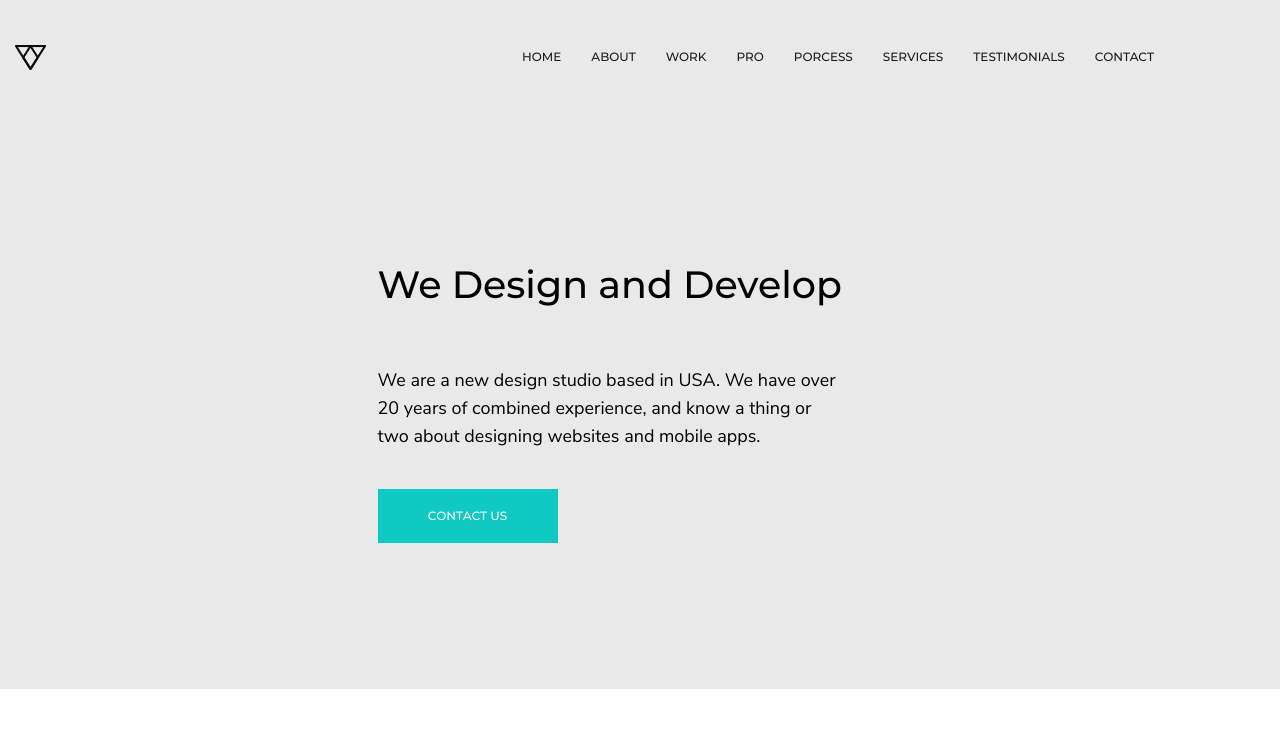
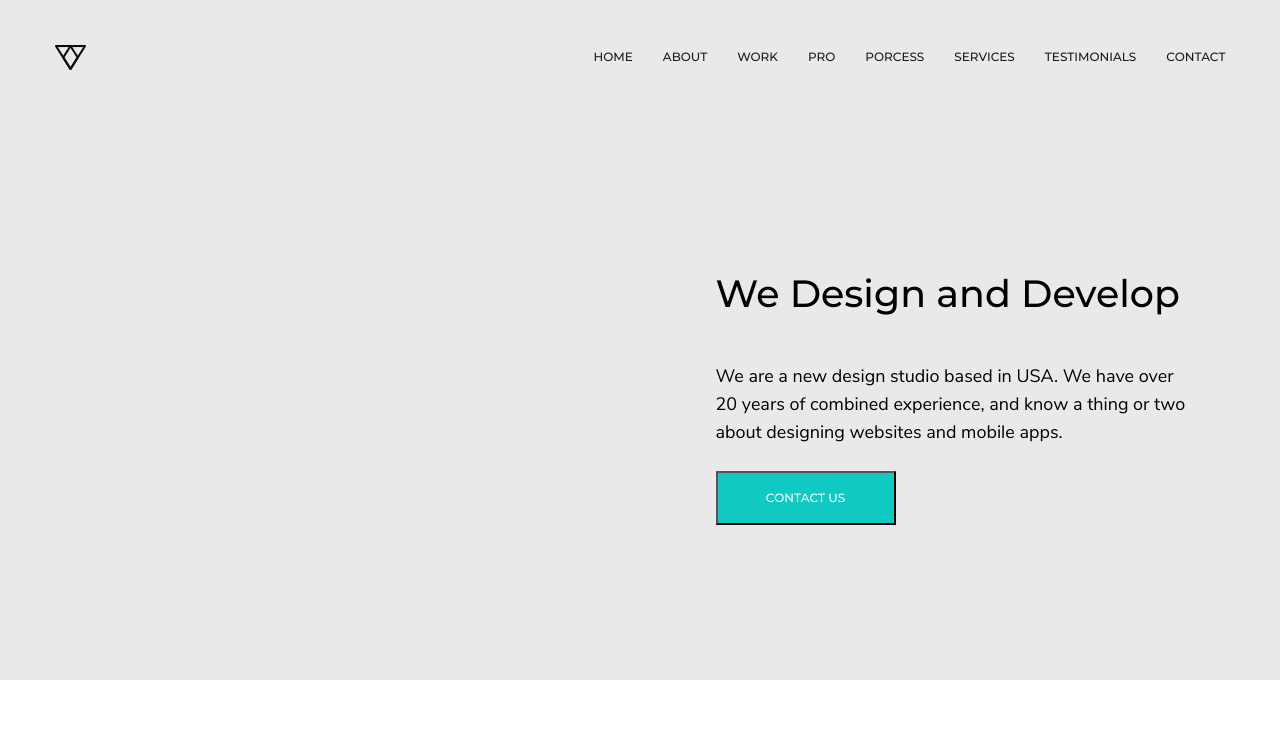
Before and after one commit to andrey-goloskov/piroll, a website: page index.html in a window 1280 px wide. Shown: the top 752 px of the page. Drawn offline with nearby package versions, Linux system fonts and the light colour scheme; files whose address does not match are found by name.

Commit message:
finished menu & banner & aboutus + some code review

```diff
--- a/index.html
+++ b/index.html
@@ -23,20 +23,18 @@
 					<a href="#">contact</a>
 				</nav>
 			</div>
-		</header>
 
-		<section class="banner-container grid">
-			<div class="banner grid">
+			<div class="banner-container grid">
 				<h1>We Design and Develop</h1>
 				<p>We are a new design studio based in USA. We have over
 				20 years of combined experience, and know a thing or two
 				about designing websites and mobile apps.</p>
 				<button type="button">contact us</button>
 			</div>
-		</section>
+		</header>
 
 		<section class="aboutus grid">
-			<div class="container-aboutus grid">
+			<div class="aboutus-container grid">
 				<h2>About Us</h2>
 				<p>Divide have don't man wherein air fourth. Own itself make have night won't make. <br>
 				A you under Seed appear which good give. Own give air without fowl moveth dry first
@@ -45,5 +43,15 @@
 			</div>
 		</section>
 
+		<section class="profskills grid">
+			<div class="left">
+
+			</div>
+
+			<div class="right">
+
+			</div>
+		</section>
+
 	</body>
 </html>
--- a/src/less/styles.less
+++ b/src/less/styles.less
@@ -5,18 +5,16 @@
   display: grid;
 }
 
-body {}
-
 header {
   background-color: @white1;
-  justify-content: center;
   .icon-menu {
     grid-template-columns: auto auto;
     justify-content: space-between;
     padding-top: 30px;
-    max-width: 1169px;
+    max-width: 1201px;
+    margin: auto;
     .header-icon {
-      padding: 15px;
+    padding: 15px;
     }
     nav {
       list-style-type: none;
@@ -33,57 +31,49 @@ header {
       }
     }
   }
-}
-
-.banner-container {
-  background-color: @white1;
-  height: 600px;
-  align-items: center;
-  .banner {
-    justify-self: start;
-
+  .banner-container {
+    height: 591px;
     grid-template-columns: auto minmax(150px, 525px);
-    max-width: 1169px;
+    max-width: 1201px;
     margin: 0 auto;
+    align-content: center;
+    padding: 0 15px;
     h1 {
       grid-column-start: 2;
       font-family: montserrat-medium-piroll, sans-serif;
       font-size: 38px;
       line-height: 48px;
-      font-weight: 500;
+      font-weight: 500; //Надо ли указывать? прописал же в миксинах, тест
     }
     p {
-      grid-column: 2;
+      grid-column-start: 2;
       font-family: nunitosansregular-regular-piroll, sans-serif;
       font-size: 18px;
       line-height: 28px;
-      margin: 32px 0;
-      margin-right: 59px; //маргин\паддинг сжимают текст при уменьшении разрешения
+      max-width: 482px;
     }
     button { // TODO: доделать кнопку.
       grid-column-start: 2;
-      width: 180px;
-      height: 54px;
-      margin-top: 7px;
-      text-transform: uppercase;
+      background-color: @aqua;
       font-family: montserrat-medium-piroll, sans-serif;
       font-size: 12px;
       line-height: 1;
       color: @white;
-      background-color: @aqua;
-      border: 0;
-      padding: 0;
+      text-transform: uppercase;
+      width: 180px;
+      height: 54px;
+      margin-top: 7px;
     }
   }
 }
 
 .aboutus {
+  background-color: @white;
   height: 420px;
-  background-color: @white;
   justify-items: center;
   align-items: center;
-  .container-aboutus {
-    max-width: 1169px;
+  .aboutus-container {
+    max-width: 1201px;
     justify-items: center;
     padding: 0 15px;
     h2 {
@@ -99,3 +89,14 @@ header {
     }
   }
 }
+
+.profskills {
+  height: 570px;
+  grid-template-columns: auto auto;
+  .left {
+    background-color: @white2;
+  }
+  .right {
+    background-color: @white1;
+  }
+}
```
Also changed, not shown: src/less/_mixins.less (+6 -5 lines), dist/css/styles.css.
